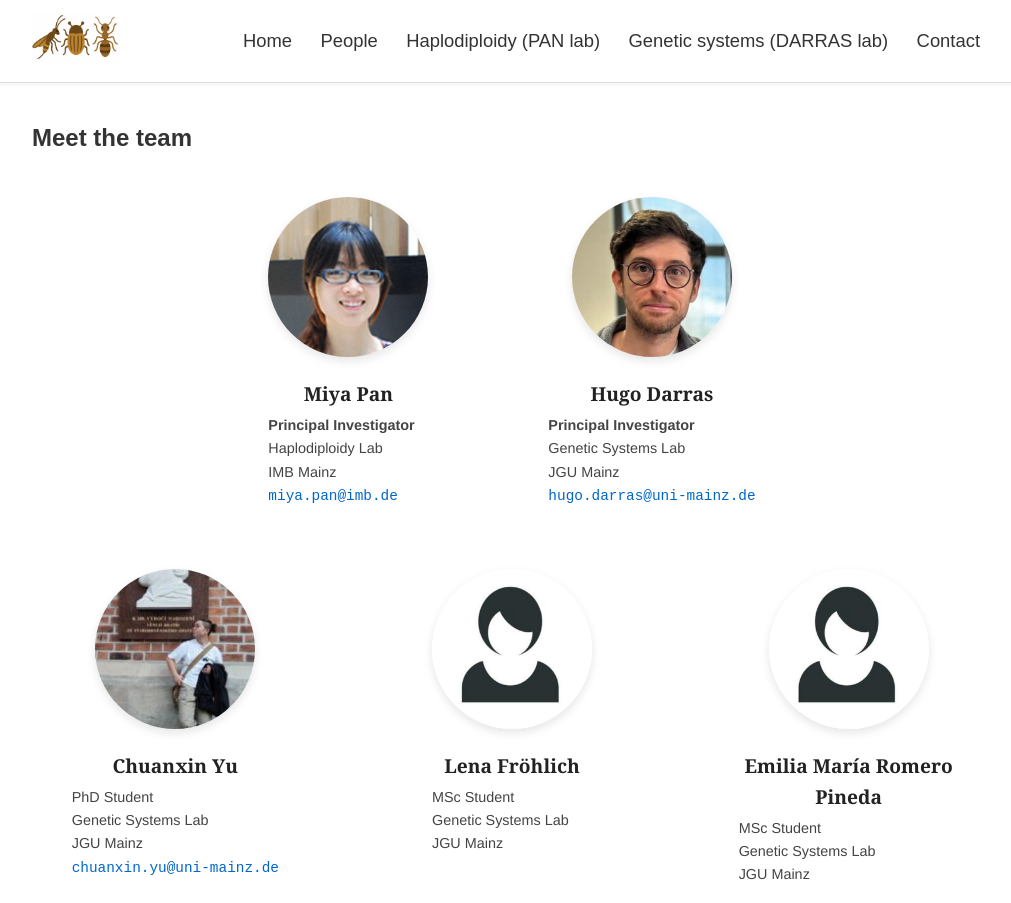
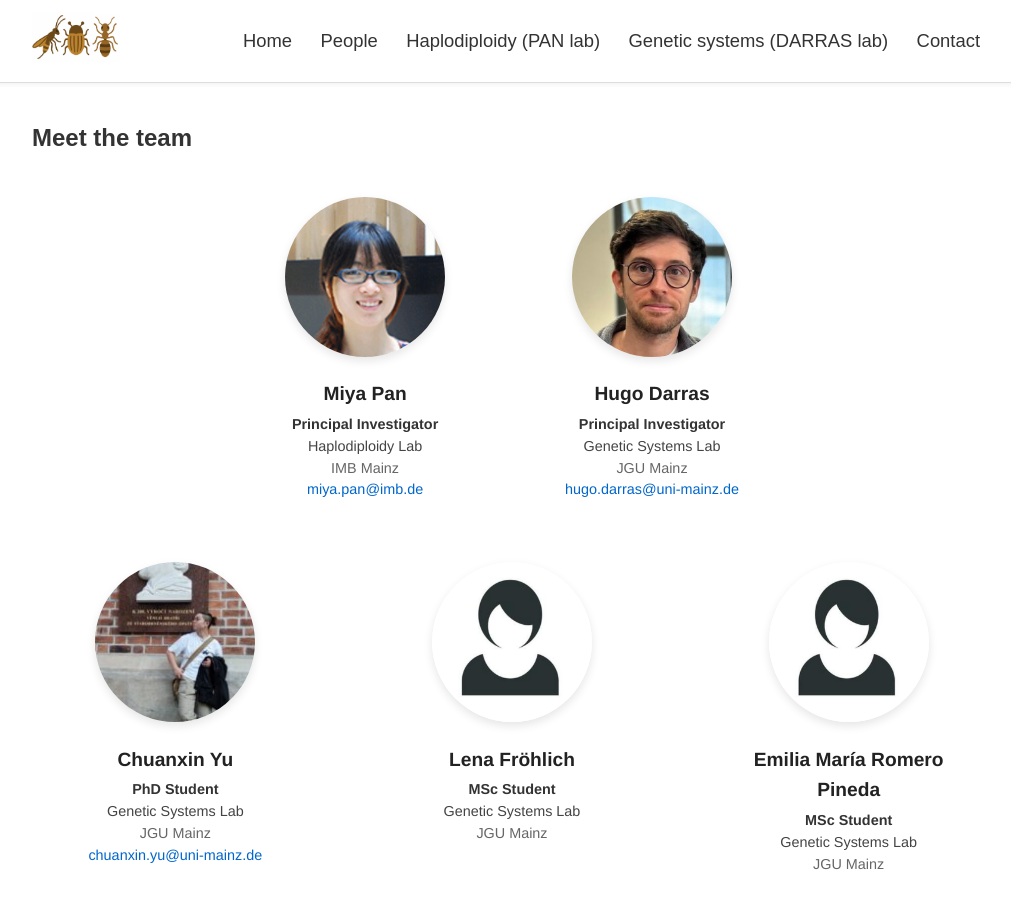
Before and after one commit to lab-darras/lab-darras.github.io, a Jekyll site: the page built from people.md, in a window 1280 px wide. Shown: the whole page, without its empty margins (128-1139 px from the left). Built offline with Jekyll 4.4.1, drawn with Linux system fonts in a browser that asks for light colours.

Commit message:
Update people.md

```diff
--- a/people.md
+++ b/people.md
@@ -49,25 +49,43 @@ title: People
   margin-top: 15px;
   margin-bottom: 5px;
   font-size: 1.2rem;
-  font-family: "Georgia", serif;   /* adds variety */
   font-weight: 600;
   color: #222;
+  text-align: center;
 }
 
-/* Roles and institutes */
-.person p {
+/* Ensure all text under the photo is centered */
+.person p,
+.person a {
+  display: block;
+  text-align: center;
   margin: 3px 0;
   font-size: 0.9rem;
+  line-height: 1.3;
+}
+
+/* Roles */
+.person .role {
+  font-weight: 600;
+  color: #333;
+}
+
+/* Labs */
+.person .lab {
+  font-weight: 500;
   color: #444;
-  line-height: 1.4;
+}
+
+/* Institutes */
+.person .institute {
+  font-weight: 400;
+  color: #666;
 }
 
 /* Email links */
 .person a {
   color: #0066cc;
   text-decoration: none;
-  font-size: 0.9rem;
-  font-family: monospace;  /* visually distinct */
 }
 
 .person a:hover {
@@ -79,17 +97,17 @@ title: People
   <div class="person">
     <img src="{{ '/assets/images/miya-pan.png' | relative_url }}" alt="Miya Pan">
     <h3>Miya Pan</h3>
-    <p><strong>Principal Investigator</strong></p>
-    <p>Haplodiploidy Lab</p>
-    <p>IMB Mainz</p>
+    <p class="role">Principal Investigator</p>
+    <p class="lab">Haplodiploidy Lab</p>
+    <p class="institute">IMB Mainz</p>
     <p><a href="mailto:miya.pan@imb.de">miya.pan@imb.de</a></p>
   </div>
   <div class="person">
     <img src="{{ '/assets/images/hugo-darras.png' | relative_url }}" alt="Hugo Darras">
     <h3>Hugo Darras</h3>
-    <p><strong>Principal Investigator</strong></p>
-    <p>Genetic Systems Lab</p>
-    <p>JGU Mainz</p>
+    <p class="role">Principal Investigator</p>
+    <p class="lab">Genetic Systems Lab</p>
+    <p class="institute">JGU Mainz</p>
     <p><a href="mailto:hugo.darras@uni-mainz.de">hugo.darras@uni-mainz.de</a></p>
   </div>
 </div>
@@ -98,25 +116,25 @@ title: People
   <div class="person">
     <img src="{{ '/assets/images/chuanxin.png' | relative_url }}" alt="Chuanxin Yu">
     <h3>Chuanxin Yu</h3>
-    <p>PhD Student</p>
-    <p>Genetic Systems Lab</p>
-    <p>JGU Mainz</p>
+    <p class="role">PhD Student</p>
+    <p class="lab">Genetic Systems Lab</p>
+    <p class="institute">JGU Mainz</p>
     <p><a href="mailto:chuanxin.yu@uni-mainz.de">chuanxin.yu@uni-mainz.de</a></p>
   </div>
 
   <div class="person">
     <img src="{{ '/assets/images/lena.png' | relative_url }}" alt="Lena Fröhlich">
     <h3>Lena Fröhlich</h3>
-    <p>MSc Student</p>
-    <p>Genetic Systems Lab</p>
-    <p>JGU Mainz</p>
+    <p class="role">MSc Student</p>
+    <p class="lab">Genetic Systems Lab</p>
+    <p class="institute">JGU Mainz</p>
   </div>
 
   <div class="person">
     <img src="{{ '/assets/images/emilia.png' | relative_url }}" alt="Emilia María Romero Pineda">
     <h3>Emilia María Romero Pineda</h3>
-    <p>MSc Student</p>
-    <p>Genetic Systems Lab</p>
-    <p>JGU Mainz</p>
+    <p class="role">MSc Student</p>
+    <p class="lab">Genetic Systems Lab</p>
+    <p class="institute">JGU Mainz</p>
   </div>
 </div>
```
Also changed, not shown: other parts of people.md (+2 -2 lines).
